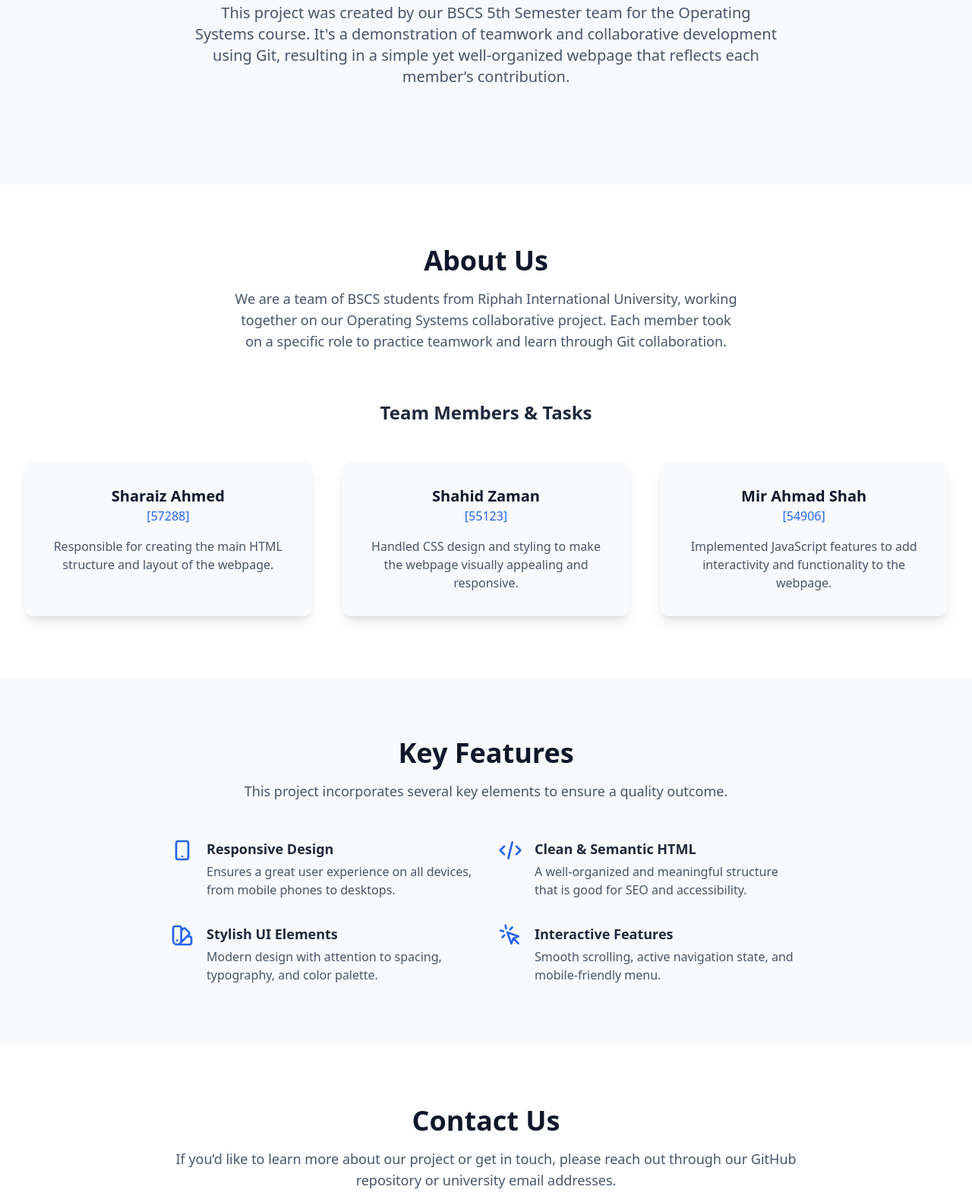
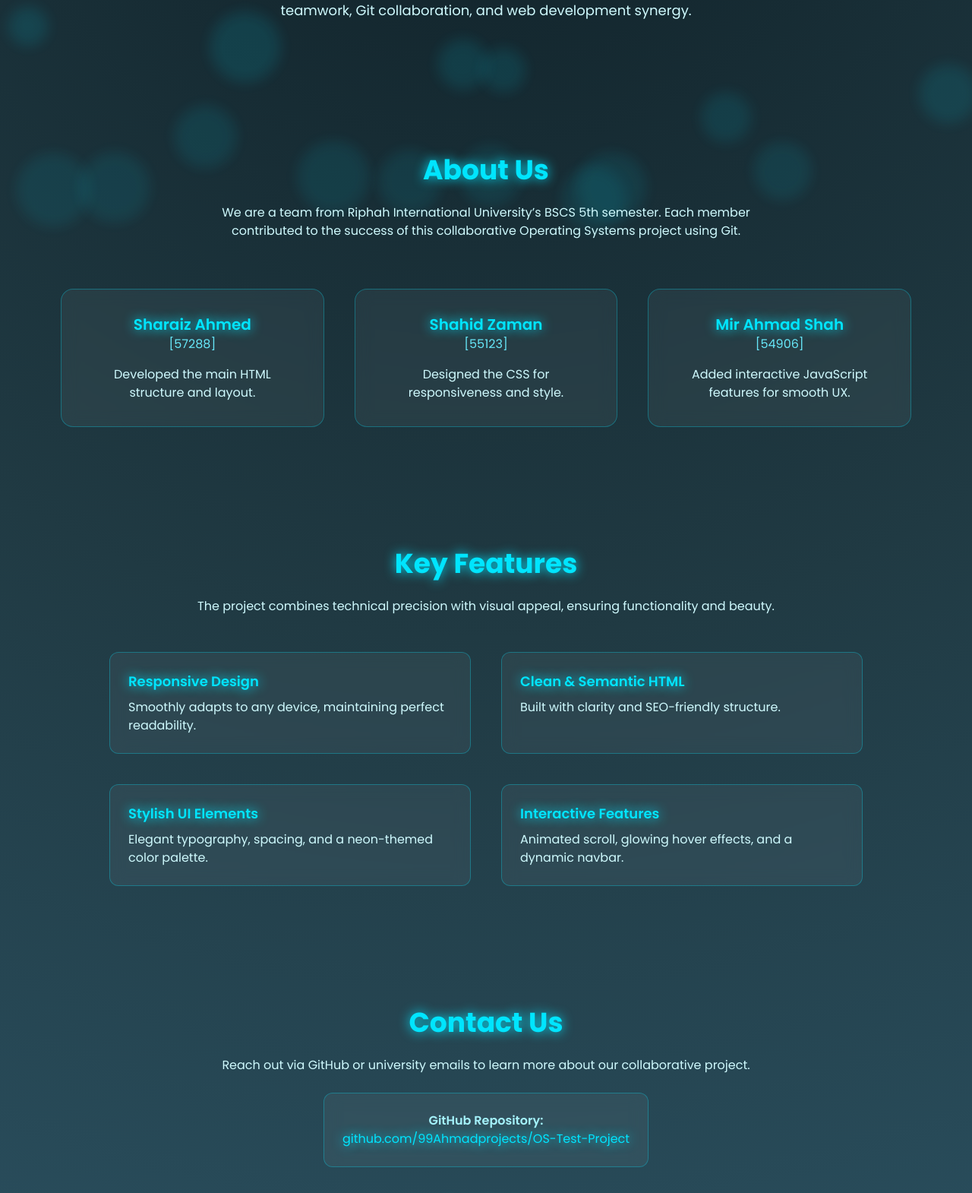
Before and after one commit to 99Ahmadprojects/OS-Test-Project, a plain HTML site: page first_draft.html in a window 1280 px wide. Shown: the part 349-1919 px from the top of the page at 76% size. Drawn offline with nearby package versions, Linux system fonts and the light colour scheme.

Commit message:
Update UI with glowing theme and animated background

```diff
--- a/first_draft.html
+++ b/first_draft.html
@@ -5,171 +5,231 @@
   <meta name="viewport" content="width=device-width, initial-scale=1.0">
   <title>Collaborative Web Project | BSCS 5-1</title>
   <script src="https://cdn.tailwindcss.com"></script>
-    <link rel="preconnect" href="https://fonts.googleapis.com">
-    <link rel="preconnect" href="https://fonts.gstatic.com" crossorigin>
-    <link href="https://fonts.googleapis.com/css2?family=Inter:wght@400;500;600;700;800&display=swap" rel="stylesheet">
-    <link rel="stylesheet" href="team.css">
+  <link href="https://fonts.googleapis.com/css2?family=Poppins:wght@400;600;700&display=swap" rel="stylesheet">
+  <style>
+    * {
+      font-family: 'Poppins', sans-serif;
+    }
+
+    body {
+      background: radial-gradient(circle at top, #0f2027, #203a43, #2c5364);
+      color: #e0f7ff;
+      overflow-x: hidden;
+      scroll-behavior: smooth;
+    }
+
+    header {
+      background: rgba(15, 32, 39, 0.9);
+      backdrop-filter: blur(10px);
+      border-bottom: 1px solid rgba(0, 229, 255, 0.3);
+      transition: background 0.3s ease;
+    }
+
+    header a {
+      color: #e0f7ff;
+      transition: 0.3s;
+    }
+
+    header a:hover {
+      color: #00e5ff;
+      text-shadow: 0 0 10px #00e5ff;
+    }
+
+    h1, h2, h3, h4 {
+      color: #00e5ff;
+      text-shadow: 0 0 10px #00e5ff;
+    }
+
+    section {
+      position: relative;
+      z-index: 1;
+    }
+
+    .floating-bg span {
+      position: absolute;
+      width: 80px;
+      height: 80px;
+      background: rgba(0, 229, 255, 0.15);
+      border-radius: 50%;
+      animation: float 20s linear infinite;
+      filter: blur(8px);
+    }
+
+    @keyframes float {
+      0% { transform: translateY(100vh) scale(1); opacity: 0.3; }
+      50% { opacity: 0.8; }
+      100% { transform: translateY(-10vh) scale(1.3); opacity: 0.2; }
+    }
+
+    .card {
+      background: rgba(255, 255, 255, 0.05);
+      border: 1px solid rgba(0, 229, 255, 0.3);
+      backdrop-filter: blur(10px);
+      color: #e0f7ff;
+      transition: all 0.4s ease;
+    }
+
+    .card:hover {
+      transform: translateY(-8px);
+      box-shadow: 0 0 20px rgba(0, 229, 255, 0.3);
+    }
+
+    footer {
+      background: rgba(15, 32, 39, 0.9);
+      color: #7ddfff;
+      border-top: 1px solid rgba(0, 229, 255, 0.3);
+      text-align: center;
+    }
+
+    .highlight {
+      color: #00e5ff;
+      text-shadow: 0 0 15px #00e5ff;
+    }
+
+    .glow {
+      text-shadow: 0 0 15px #00e5ff;
+    }
+
+    /* Smooth fade-in animation */
+    @keyframes fadeInUp {
+      from { opacity: 0; transform: translateY(30px); }
+      to { opacity: 1; transform: translateY(0); }
+    }
+
+    section h2, section h1 {
+      animation: fadeInUp 1s ease;
+    }
+  </style>
 </head>
-<body class="bg-slate-50 text-slate-700">
 
-    <header id="header" class="bg-white/80 backdrop-blur-lg sticky top-0 z-50 shadow-sm transition-all duration-300">
-        <div class="max-w-7xl mx-auto px-4 sm:px-6 lg:px-8">
-            <div class="flex items-center justify-between h-20">
-                <div class="flex-shrink-0">
-                    <a href="#home" class="text-2xl font-bold text-slate-800 hover:text-blue-600 transition-colors">
-                        BSCS 5-1 Project
-                    </a>
-                </div>
-                <nav class="hidden md:flex md:items-center md:space-x-10">
-                    <a href="#home" class="nav-link text-gray-600 hover:text-blue-600 transition-colors duration-200 font-medium">Home</a>
-                    <a href="#about" class="nav-link text-gray-600 hover:text-blue-600 transition-colors duration-200 font-medium">About Us</a>
-                    <a href="#features" class="nav-link text-gray-600 hover:text-blue-600 transition-colors duration-200 font-medium">Features</a>
-                    <a href="#contact" class="nav-link text-gray-600 hover:text-blue-600 transition-colors duration-200 font-medium">Contact Us</a>
+<body>
+
+  <!-- Floating glowing shapes -->
+  <div class="floating-bg"></div>
+
+  <header class="sticky top-0 z-50 shadow-md">
+    <div class="max-w-7xl mx-auto px-4 sm:px-6 lg:px-8 flex items-center justify-between h-20">
+      <a href="#home" class="text-2xl font-bold glow">BSCS 5-1 Project</a>
+      <nav class="hidden md:flex md:space-x-10 text-sm font-semibold">
+        <a href="#home" class="hover:text-cyan-300">Home</a>
+        <a href="#about" class="hover:text-cyan-300">About</a>
+        <a href="#features" class="hover:text-cyan-300">Features</a>
+        <a href="#contact" class="hover:text-cyan-300">Contact</a>
       </nav>
-                <div class="md:hidden flex items-center">
-                    <button id="mobile-menu-button" class="inline-flex items-center justify-center p-2 rounded-md text-gray-600 hover:text-gray-800 hover:bg-gray-100 focus:outline-none focus:ring-2 focus:ring-inset focus:ring-blue-500">
-                        <span class="sr-only">Open main menu</span>
-                        <svg class="h-6 w-6" id="menu-open-icon" xmlns="http://www.w3.org/2000/svg" fill="none" viewBox="0 0 24 24" stroke="currentColor">
-                            <path stroke-linecap="round" stroke-linejoin="round" stroke-width="2" d="M4 6h16M4 12h16m-7 6h7" />
-                        </svg>
-                        <svg class="h-6 w-6 hidden" id="menu-close-icon" xmlns="http://www.w3.org/2000/svg" fill="none" viewBox="0 0 24 24" stroke="currentColor">
-                            <path stroke-linecap="round" stroke-linejoin="round" stroke-width="2" d="M6 18L18 6M6 6l12 12" />
-                        </svg>
-                    </button>
-                </div>
-            </div>
-        </div>
-        <div id="mobile-menu" class="md:hidden hidden bg-white border-t border-gray-200">
-            <div class="px-2 pt-2 pb-3 space-y-1 sm:px-3">
-                <a href="#home" class="nav-link block px-3 py-2 rounded-md text-base font-medium text-gray-600 hover:text-blue-600 hover:bg-gray-50">Home</a>
-                <a href="#about" class="nav-link block px-3 py-2 rounded-md text-base font-medium text-gray-600 hover:text-blue-600 hover:bg-gray-50">About Us</a>
-                <a href="#features" class="nav-link block px-3 py-2 rounded-md text-base font-medium text-gray-600 hover:text-blue-600 hover:bg-gray-50">Features</a>
-                <a href="#contact" class="nav-link block px-3 py-2 rounded-md text-base font-medium text-gray-600 hover:text-blue-600 hover:bg-gray-50">Contact Us</a>
-            </div>
     </div>
   </header>
 
   <main>
-        <section id="home" class="py-20 md:py-32">
-            <div class="max-w-4xl mx-auto px-4 sm:px-6 lg:px-8 text-center">
-                <h1 class="text-4xl md:text-6xl font-extrabold text-slate-900 tracking-tight leading-tight">
-                    Welcome to Our <span class="text-blue-600">Collaborative Web Project</span>
+
+    <section id="home" class="py-24 text-center">
+      <div class="max-w-4xl mx-auto px-4">
+        <h1 class="text-5xl md:text-6xl font-bold leading-tight glow">
+          Welcome to Our <span class="highlight">Collaborative Web Project</span>
         </h1>
-                <p class="mt-6 text-lg md:text-xl max-w-3xl mx-auto leading-relaxed text-slate-600">
-                    This project was created by our BSCS 5th Semester team for the Operating Systems course. It's a demonstration of teamwork and collaborative development using Git, resulting in a simple yet well-organized webpage that reflects each member’s contribution.
+        <p class="mt-6 text-lg text-cyan-100">
+          Built by BSCS 5th Semester students for the Operating Systems course — this project showcases
+          teamwork, Git collaboration, and web development synergy.
         </p>
       </div>
     </section>
 
-        <section id="about" class="py-20 bg-white">
-            <div class="max-w-7xl mx-auto px-4 sm:px-6 lg:px-8">
-                <div class="text-center">
-                    <h2 class="text-3xl md:text-4xl font-bold text-slate-900">About Us</h2>
-                    <p class="mt-4 max-w-2xl mx-auto text-lg text-slate-600">
-                        We are a team of BSCS students from Riphah International University, working together on our Operating Systems collaborative project. Each member took on a specific role to practice teamwork and learn through Git collaboration.
+    <section id="about" class="py-20">
+      <div class="max-w-6xl mx-auto px-4 text-center">
+        <h2 class="text-4xl font-bold glow mb-6">About Us</h2>
+        <p class="text-cyan-100 max-w-3xl mx-auto mb-16">
+          We are a team from Riphah International University’s BSCS 5th semester. Each member contributed
+          to the success of this collaborative Operating Systems project using Git.
         </p>
+
+        <div class="grid grid-cols-1 md:grid-cols-3 gap-10">
+          <div class="card p-8 rounded-2xl">
+            <h4 class="text-xl font-semibold glow">Sharaiz Ahmed</h4>
+            <p class="text-cyan-300 font-medium">[57288]</p>
+            <p class="mt-4 text-cyan-100">Developed the main HTML structure and layout.</p>
           </div>
 
-                <div class="mt-16">
-                    <h3 class="text-2xl font-bold text-center text-slate-800 mb-12">Team Members & Tasks</h3>
-                    <div class="grid grid-cols-1 md:grid-cols-3 gap-10">
-                        <div class="bg-slate-50 p-8 rounded-xl shadow-lg hover:shadow-xl hover:-translate-y-2 transition-all duration-300">
-                            <div class="text-center">
-                                <h4 class="text-xl font-semibold text-slate-900">Sharaiz Ahmed</h4>
-                                <p class="text-blue-600 font-medium">[57288]</p>
-                                <p class="mt-4 text-slate-600">Responsible for creating the main HTML structure and layout of the webpage.</p>
+          <div class="card p-8 rounded-2xl">
+            <h4 class="text-xl font-semibold glow">Shahid Zaman</h4>
+            <p class="text-cyan-300 font-medium">[55123]</p>
+            <p class="mt-4 text-cyan-100">Designed the CSS for responsiveness and style.</p>
           </div>
-                        </div>
-                        <div class="bg-slate-50 p-8 rounded-xl shadow-lg hover:shadow-xl hover:-translate-y-2 transition-all duration-300">
-                            <div class="text-center">
-                                <h4 class="text-xl font-semibold text-slate-900">Shahid Zaman</h4>
-                                <p class="text-blue-600 font-medium">[55123]</p>
-                                <p class="mt-4 text-slate-600">Handled CSS design and styling to make the webpage visually appealing and responsive.</p>
-                            </div>
-                        </div>
-                        <div class="bg-slate-50 p-8 rounded-xl shadow-lg hover:shadow-xl hover:-translate-y-2 transition-all duration-300">
-                            <div class="text-center">
-                                <h4 class="text-xl font-semibold text-slate-900">Mir Ahmad Shah</h4>
-                                <p class="text-blue-600 font-medium">[54906]</p>
-                                <p class="mt-4 text-slate-600">Implemented JavaScript features to add interactivity and functionality to the webpage.</p>
-                            </div>
-                        </div>
+
+          <div class="card p-8 rounded-2xl">
+            <h4 class="text-xl font-semibold glow">Mir Ahmad Shah</h4>
+            <p class="text-cyan-300 font-medium">[54906]</p>
+            <p class="mt-4 text-cyan-100">Added interactive JavaScript features for smooth UX.</p>
           </div>
         </div>
       </div>
     </section>
 
-        <section id="features" class="py-20">
-            <div class="max-w-4xl mx-auto px-4 sm:px-6 lg:px-8">
-                <div class="text-center">
-                    <h2 class="text-3xl md:text-4xl font-bold text-slate-900">Key Features</h2>
-                     <p class="mt-4 max-w-2xl mx-auto text-lg text-slate-600">
-                        This project incorporates several key elements to ensure a quality outcome.
+    <section id="features" class="py-20 text-center">
+      <div class="max-w-5xl mx-auto px-4">
+        <h2 class="text-4xl font-bold glow mb-6">Key Features</h2>
+        <p class="text-cyan-100 max-w-3xl mx-auto mb-12">
+          The project combines technical precision with visual appeal, ensuring functionality and beauty.
         </p>
+        <div class="grid grid-cols-1 md:grid-cols-2 gap-10 text-left">
+          <div class="card p-6 rounded-xl">
+            <h4 class="font-semibold text-lg glow">Responsive Design</h4>
+            <p class="mt-2 text-cyan-100">Smoothly adapts to any device, maintaining perfect readability.</p>
           </div>
-                <ul class="mt-12 grid grid-cols-1 md:grid-cols-2 gap-8">
-                    <li class="flex items-start space-x-4">
-                        <div class="flex-shrink-0"><svg class="h-8 w-8 text-blue-600" fill="none" viewBox="0 0 24 24" stroke="currentColor"><path stroke-linecap="round" stroke-linejoin="round" stroke-width="2" d="M12 18h.01M8 21h8a2 2 0 002-2V5a2 2 0 00-2-2H8a2 2 0 00-2 2v14a2 2 0 002 2z"></path></svg></div>
-                        <div>
-                            <h4 class="text-lg font-semibold text-slate-800">Responsive Design</h4>
-                            <p class="mt-1 text-slate-600">Ensures a great user experience on all devices, from mobile phones to desktops.</p>
+          <div class="card p-6 rounded-xl">
+            <h4 class="font-semibold text-lg glow">Clean & Semantic HTML</h4>
+            <p class="mt-2 text-cyan-100">Built with clarity and SEO-friendly structure.</p>
           </div>
-                    </li>
-                    <li class="flex items-start space-x-4">
-                        <div class="flex-shrink-0"><svg class="h-8 w-8 text-blue-600" fill="none" viewBox="0 0 24 24" stroke="currentColor"><path stroke-linecap="round" stroke-linejoin="round" stroke-width="2" d="M10 20l4-16m4 4l4 4-4 4M6 16l-4-4 4-4"></path></svg></div>
-                        <div>
-                            <h4 class="text-lg font-semibold text-slate-800">Clean & Semantic HTML</h4>
-                            <p class="mt-1 text-slate-600">A well-organized and meaningful structure that is good for SEO and accessibility.</p>
+          <div class="card p-6 rounded-xl">
+            <h4 class="font-semibold text-lg glow">Stylish UI Elements</h4>
+            <p class="mt-2 text-cyan-100">Elegant typography, spacing, and a neon-themed color palette.</p>
           </div>
-                    </li>
-                     <li class="flex items-start space-x-4">
-                        <div class="flex-shrink-0"><svg class="h-8 w-8 text-blue-600" fill="none" viewBox="0 0 24 24" stroke="currentColor"><path stroke-linecap="round" stroke-linejoin="round" stroke-width="2" d="M7 21a4 4 0 01-4-4V5a2 2 0 012-2h4a2 2 0 012 2v12a4 4 0 01-4 4zm0 0h12a2 2 0 002-2v-4a2 2 0 00-2-2h-2.343M11 7.343l1.657-1.657a2 2 0 012.828 0l2.829 2.829a2 2 0 010 2.828l-8.486 8.485M7 17h.01"></path></svg></div>
-                        <div>
-                            <h4 class="text-lg font-semibold text-slate-800">Stylish UI Elements</h4>
-                            <p class="mt-1 text-slate-600">Modern design with attention to spacing, typography, and color palette.</p>
+          <div class="card p-6 rounded-xl">
+            <h4 class="font-semibold text-lg glow">Interactive Features</h4>
+            <p class="mt-2 text-cyan-100">Animated scroll, glowing hover effects, and a dynamic navbar.</p>
           </div>
-                    </li>
-                    <li class="flex items-start space-x-4">
-                        <div class="flex-shrink-0"><svg class="h-8 w-8 text-blue-600" fill="none" viewBox="0 0 24 24" stroke="currentColor"><path stroke-linecap="round" stroke-linejoin="round" stroke-width="2" d="M15 15l-2 5L9 9l11 4-5 2zm0 0l5 5M7.188 2.239l.777 2.897M5.136 7.965l-2.898-.777M13.95 4.05l-2.122 2.122m-5.657 5.656l-2.12 2.122"></path></svg></div>
-                        <div>
-                            <h4 class="text-lg font-semibold text-slate-800">Interactive Features</h4>
-                            <p class="mt-1 text-slate-600">Smooth scrolling, active navigation state, and mobile-friendly menu.</p>
         </div>
-                    </li>
-                </ul>
+      </div>
     </section>
 
-        <section id="contact" class="py-20 bg-white">
-            <div class="max-w-4xl mx-auto px-4 sm:px-6 lg:px-8 text-center">
-                <h2 class="text-3xl md:text-4xl font-bold text-slate-900">Contact Us</h2>
-                <p class="mt-4 text-lg text-slate-600">
-                    If you’d like to learn more about our project or get in touch, please reach out through our GitHub repository or university email addresses.
+    <section id="contact" class="py-20 text-center">
+      <div class="max-w-4xl mx-auto px-4">
+        <h2 class="text-4xl font-bold glow mb-6">Contact Us</h2>
+        <p class="text-cyan-100 mb-6">
+          Reach out via GitHub or university emails to learn more about our collaborative project.
         </p>
-                <div class="mt-8 bg-slate-100 p-6 rounded-lg inline-block">
-                    <p class="font-semibold text-slate-800">GitHub Repository:</p>
-                    <a href="https://www.github.com/99Ahmadprojects/OS-Test-Project" target="_blank" class="text-blue-600 hover:underline break-all">
+        <div class="card p-6 rounded-xl inline-block">
+          <p class="font-semibold text-cyan-200">GitHub Repository:</p>
+          <a href="https://www.github.com/99Ahmadprojects/OS-Test-Project" target="_blank" class="highlight hover:underline">
             github.com/99Ahmadprojects/OS-Test-Project
           </a>
         </div>
+
         <div class="mt-10 text-left max-w-lg mx-auto">
-                    <h3 class="font-semibold text-slate-800 text-center mb-4">Team Emails</h3>
+          <h3 class="font-semibold text-center glow mb-4">Team Emails</h3>
           <ul class="space-y-3">
-                        <li class="bg-slate-50 p-3 rounded-md">Sharaiz Ahmed: <a href="mailto:57288@students.riphah.edu.pk" class="text-blue-600 hover:underline">57288@students.riphah.edu.pk</a></li>
-                        <li class="bg-slate-50 p-3 rounded-md">Shahid Zaman: <a href="mailto:55123@students.riphah.edu.pk" class="text-blue-600 hover:underline">55123@students.riphah.edu.pk</a></li>
-                        <li class="bg-slate-50 p-3 rounded-md">Mir Ahmad Shah: <a href="mailto:54906@students.riphah.edu.pk" class="text-blue-600 hover:underline">54906@students.riphah.edu.pk</a></li>
+            <li class="card p-3 rounded-md">Sharaiz Ahmed: <a href="mailto:57288@students.riphah.edu.pk" class="highlight hover:underline">57288@students.riphah.edu.pk</a></li>
+            <li class="card p-3 rounded-md">Shahid Zaman: <a href="mailto:55123@students.riphah.edu.pk" class="highlight hover:underline">55123@students.riphah.edu.pk</a></li>
+            <li class="card p-3 rounded-md">Mir Ahmad Shah: <a href="mailto:54906@students.riphah.edu.pk" class="highlight hover:underline">54906@students.riphah.edu.pk</a></li>
           </ul>
         </div>
       </div>
     </section>
+
   </main>
 
-    <footer class="bg-slate-800 text-slate-400">
-        <div class="max-w-7xl mx-auto py-6 px-4 sm:px-6 lg:px-8 text-center text-sm">
-            <p>&copy; 2025 BSCS 5-1 Team Project. All Rights Reserved.</p>
-            <p class="mt-1">Riphah International University</p>
-        </div>
+  <footer class="py-6 text-sm">
+    <p>&copy; 2025 BSCS 5-1 Team Project | Riphah International University</p>
   </footer>
 
-    <script src="team.js"></script>
+  <script>
+    // Create floating glow orbs dynamically
+    const container = document.querySelector('.floating-bg');
+    for (let i = 0; i < 15; i++) {
+      const span = document.createElement('span');
+      span.style.left = Math.random() * 100 + 'vw';
+      span.style.animationDuration = 10 + Math.random() * 10 + 's';
+      span.style.width = span.style.height = 40 + Math.random() * 60 + 'px';
+      container.appendChild(span);
+    }
+  </script>
 </body>
 </html>
```
Lines whose indentation alone changed are shown as unchanged.
